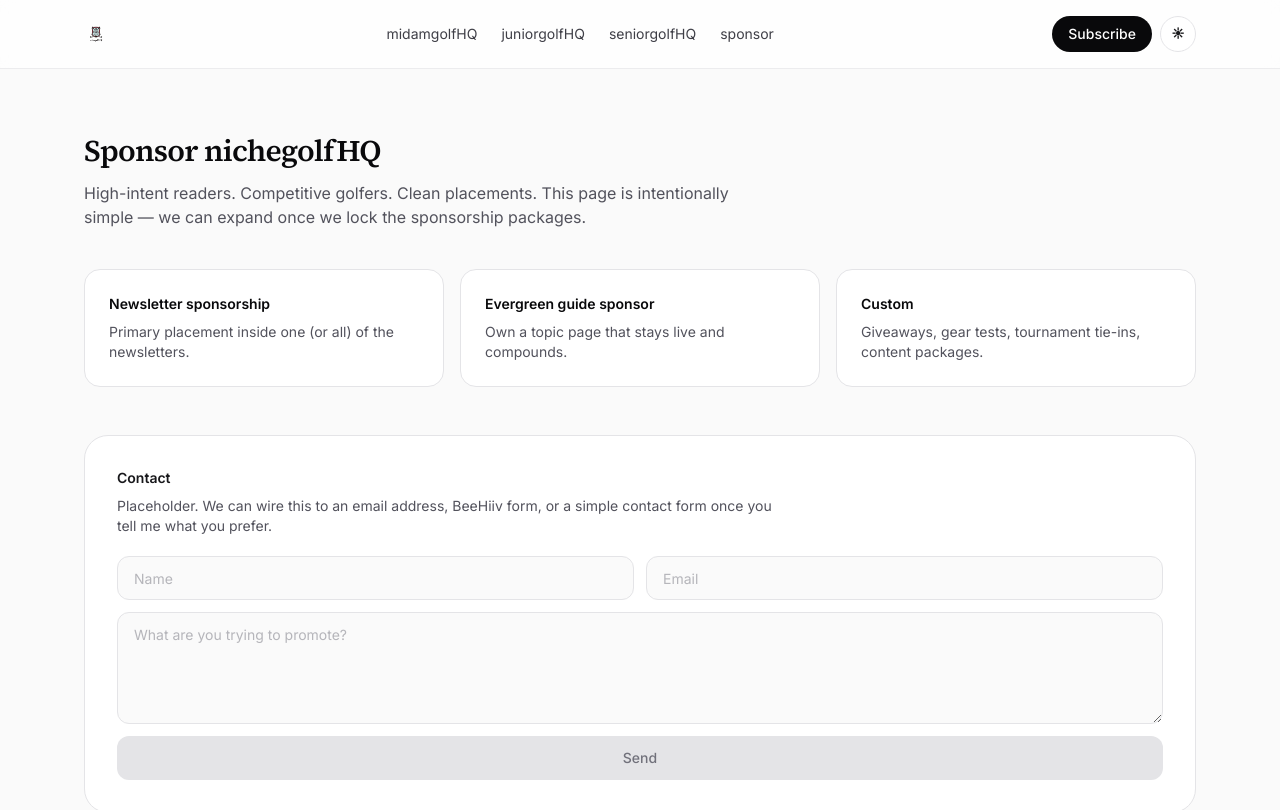
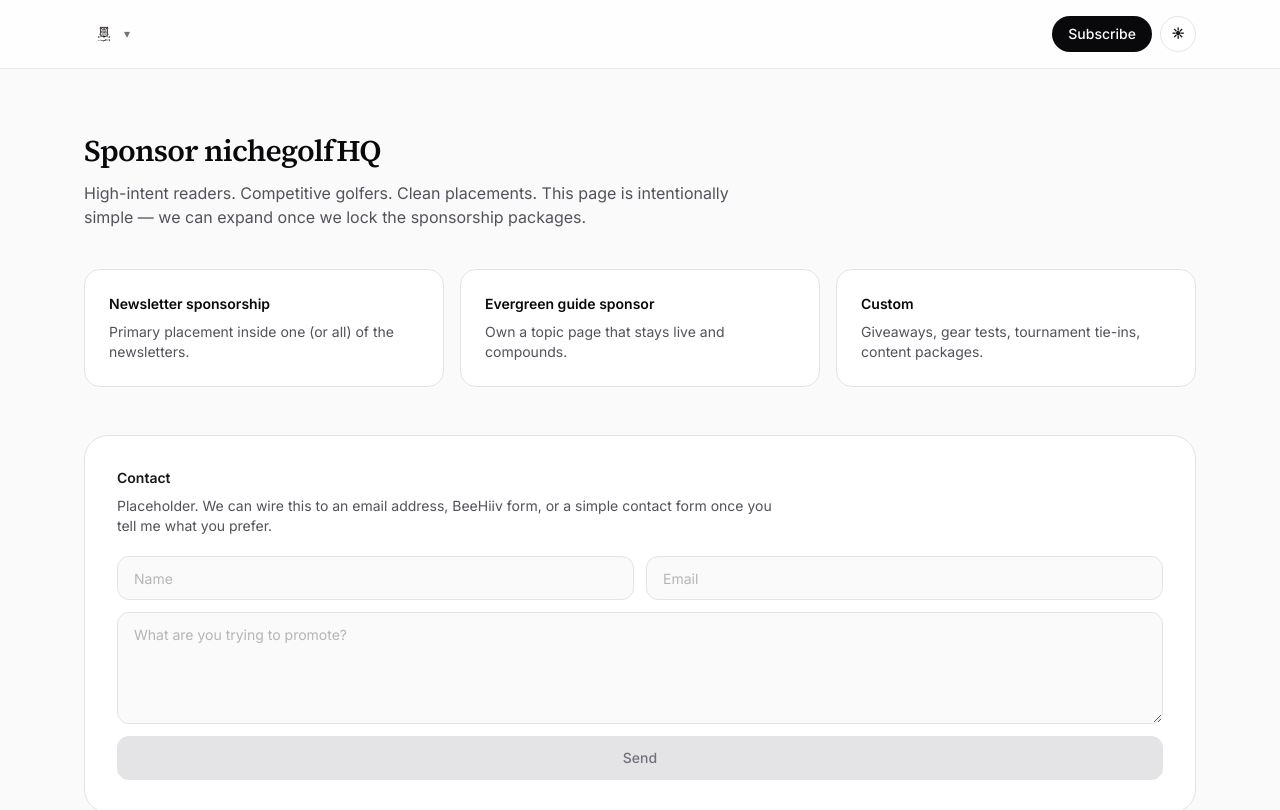
Before and after one commit to chazymarketing/nichegolfhq-next, a Next.js app: page /sponsors in a window 1280 px wide. Shown: the top 810 px of the page. Built offline with nearby package versions, Linux system fonts and the light colour scheme.

Commit message:
Header: brand dropdown from logo

```diff
--- a/src/components/SiteShell.tsx
+++ b/src/components/SiteShell.tsx
@@ -19,7 +19,8 @@ export function SiteShell({ children }: { children: React.ReactNode }) {
     <div className="min-h-screen bg-zinc-50 text-zinc-950 antialiased dark:bg-black dark:text-zinc-50">
       <header className="sticky top-0 z-50 border-b border-zinc-200/70 bg-white/70 backdrop-blur dark:border-zinc-800/70 dark:bg-black/60">
         <div className="mx-auto flex w-full max-w-6xl items-center justify-between px-5 py-4">
-          <Link href="/" className="flex items-center gap-2">
+          <details className="group relative">
+            <summary className="flex cursor-pointer list-none items-center gap-2 rounded-lg px-2 py-1 hover:bg-zinc-100 focus:outline-none focus-visible:ring-2 focus-visible:ring-zinc-400/60 dark:hover:bg-zinc-900">
               <Image
                 src="/brand/nichegolfhq/logo.png"
                 alt="nichegolfHQ"
@@ -28,23 +29,50 @@ export function SiteShell({ children }: { children: React.ReactNode }) {
                 priority
                 className="h-6 w-auto dark:invert"
               />
-            <span className="sr-only">nichegolfHQ</span>
+              <span className="sr-only">Open brand menu</span>
+              <span className="text-xs text-zinc-500 group-open:rotate-180 dark:text-zinc-400">▾</span>
+            </summary>
+
+            <div className="absolute left-0 mt-2 w-56 overflow-hidden rounded-2xl border border-zinc-200 bg-white shadow-lg shadow-zinc-900/10 dark:border-zinc-800 dark:bg-black">
+              <div className="p-2">
+                <Link
+                  href="/"
+                  className="block rounded-xl px-3 py-2 text-sm text-zinc-800 hover:bg-zinc-50 dark:text-zinc-200 dark:hover:bg-zinc-900"
+                >
+                  nichegolfHQ (home)
+                </Link>
+                <Link
+                  href="/midamgolfhq"
+                  className="mt-1 block rounded-xl px-3 py-2 text-sm text-zinc-800 hover:bg-zinc-50 dark:text-zinc-200 dark:hover:bg-zinc-900"
+                >
+                  midamgolfHQ
+                </Link>
+                <Link
+                  href="/juniorgolfhq"
+                  className="mt-1 block rounded-xl px-3 py-2 text-sm text-zinc-800 hover:bg-zinc-50 dark:text-zinc-200 dark:hover:bg-zinc-900"
+                >
+                  juniorgolfHQ
+                </Link>
+                <Link
+                  href="/seniorgolfhq"
+                  className="mt-1 block rounded-xl px-3 py-2 text-sm text-zinc-800 hover:bg-zinc-50 dark:text-zinc-200 dark:hover:bg-zinc-900"
+                >
+                  seniorgolfHQ
                 </Link>
 
-          <nav className="hidden items-center gap-6 text-sm text-zinc-700 md:flex dark:text-zinc-300">
-            <Link href="/midamgolfhq" className="hover:text-zinc-950 dark:hover:text-zinc-50">
-              midamgolfHQ
-            </Link>
-            <Link href="/juniorgolfhq" className="hover:text-zinc-950 dark:hover:text-zinc-50">
-              juniorgolfHQ
-            </Link>
-            <Link href="/seniorgolfhq" className="hover:text-zinc-950 dark:hover:text-zinc-50">
-              seniorgolfHQ
-            </Link>
-            <Link href="/sponsors" className="hover:text-zinc-950 dark:hover:text-zinc-50">
+                <div className="my-2 border-t border-zinc-200 dark:border-zinc-800" />
+
+                <Link
+                  href="/sponsors"
+                  className="block rounded-xl px-3 py-2 text-sm text-zinc-800 hover:bg-zinc-50 dark:text-zinc-200 dark:hover:bg-zinc-900"
+                >
                   sponsor
                 </Link>
-          </nav>
+              </div>
+            </div>
+          </details>
+
+          <div className="hidden md:block" />
 
           <div className="flex items-center gap-2">
             <a
```
Lines whose indentation alone changed are shown as unchanged.
